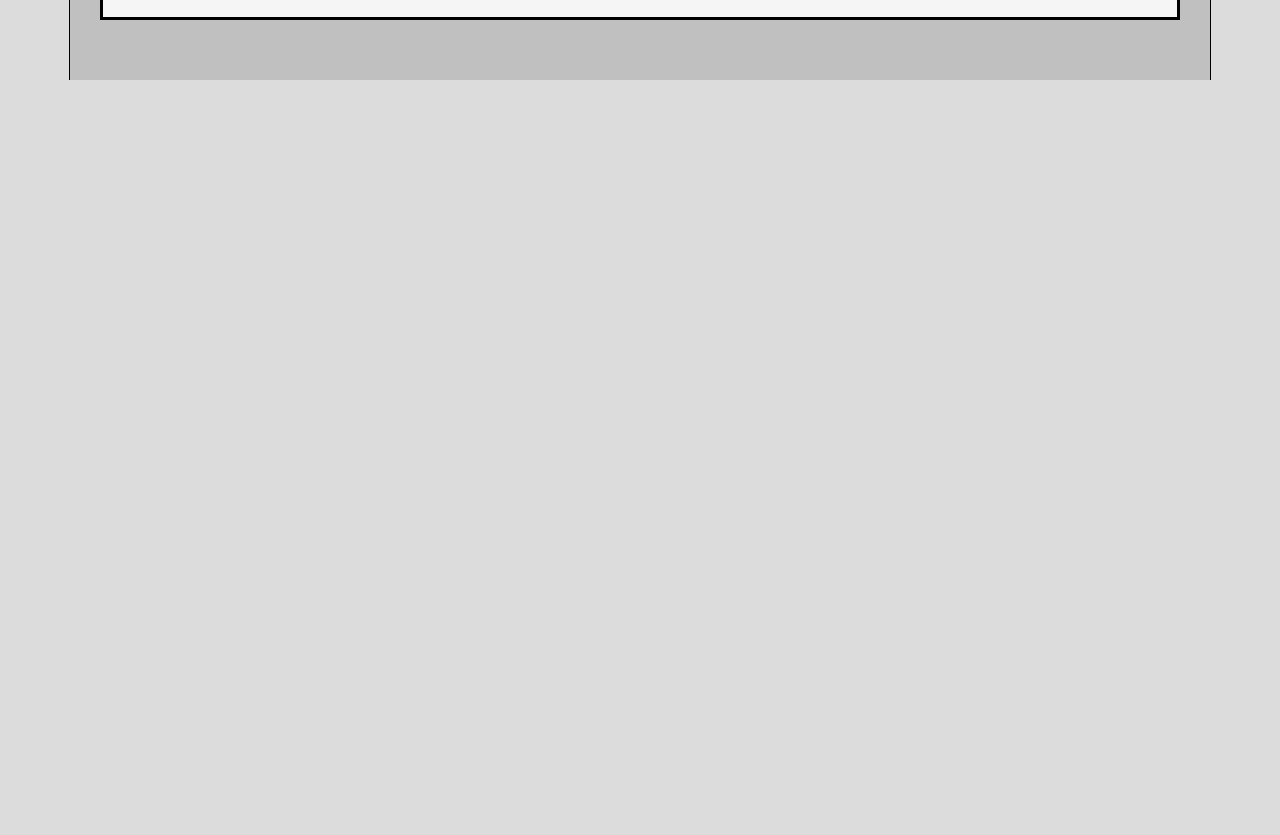
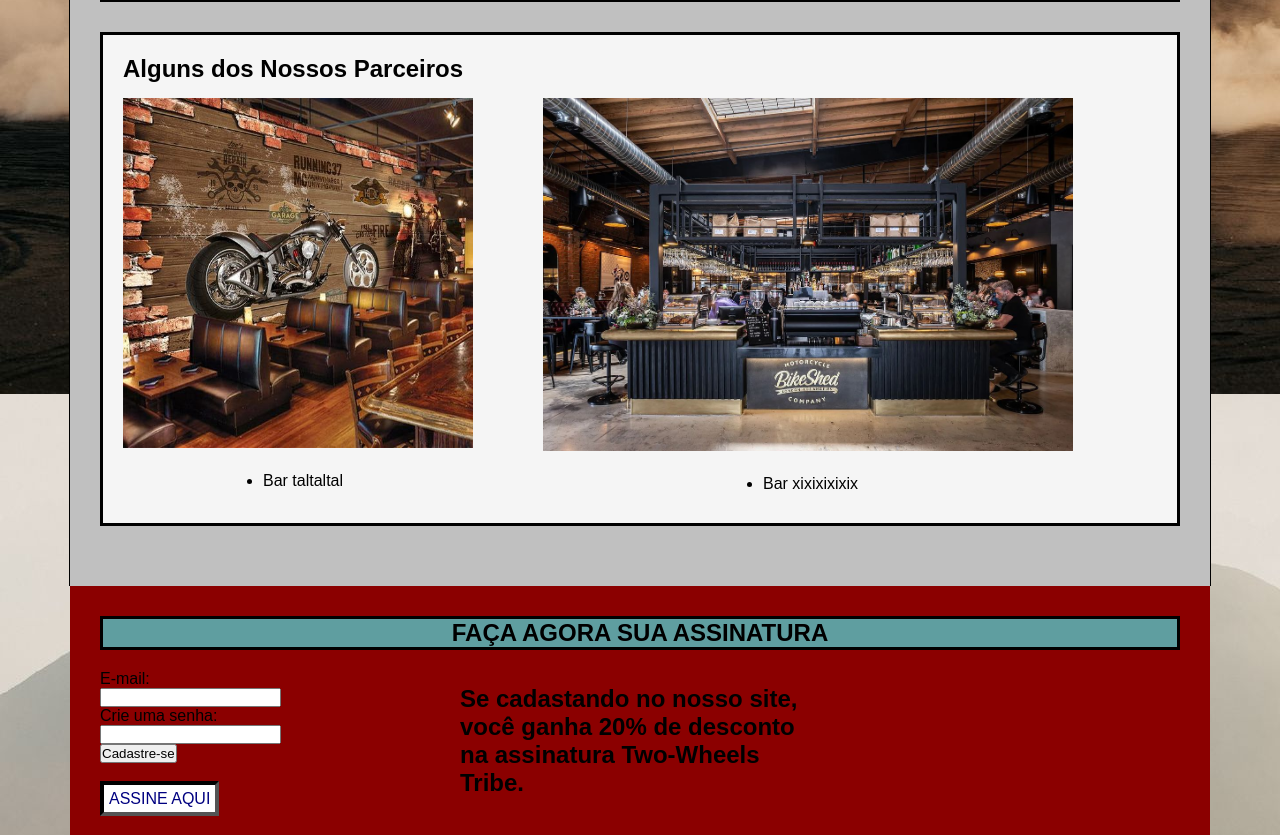
Before and after one commit to JpRodrigues2/Projeto_Final, a plain HTML site: page index.html in a window 1280 px wide. Shown: the part 1814-2649 px from the top of the page. Before the commit the page ends 1894 px from the top, so only its background shows below. Drawn offline with Linux system fonts and the light colour scheme.

Commit message:
Projeto_final

```diff
--- a/estilo.css
+++ b/estilo.css
@@ -4,12 +4,25 @@
 }
 
 body{
-    background: #DCDCDC ;
+    background:fixed #DCDCDC url('imagens/deserto.jfif') ;
     font: 16px Arial, Helvetica, sans-serif;
+}
+
+#assine{
+    background:#262626 ;
+    width: 1140px;
+    margin: 0 auto;
+}
+
+#title1{
+    background: #8B0000;
+    padding: 30px;
 }
 
 #cabecalho{
     background-color: #FFA07A;
+    width: 1140px;
+    margin: 0 auto;
     text-align: center;
     padding-bottom: 20px;
     border: 1px solid black;
@@ -40,6 +53,12 @@ body{
     height: 420px;
 }
 
+.left{
+    float: left;
+    width: 360px;
+    height: 120px;
+}
+
 .center_banner{
     display: block;
     margin-left: auto;
@@ -49,16 +68,16 @@ body{
 
 /* LINKS CABEÇALHO */
 a:link, a:visited{
+    background: #FFF;
     color:#000080;
     text-decoration: none;
     border:   4px inset black;
-    display: inline;
     padding: 5px;
 }
 
 a:hover{
-    color: #FFF;
-    background:#FF4500 ;
+    color: #000080;
+    background:#DAA520 ;
     padding: 5px;
 }
 /*-----------------------*/
@@ -78,3 +97,29 @@ a:hover{
     margin: 0 auto;
 
 }
+
+#container{
+    position: relative;
+}
+
+.absolute{
+    position: absolute;
+    left: 140px;
+}
+
+.absolute2{
+    position: absolute;
+    left: 220px;
+}
+
+
+.title2{
+    text-align: center;
+    background:#5F9EA0 ;
+    border: 3px solid black;
+    margin-bottom: 20px;
+}
+
+.up{
+    margin-top: 15px;
+}
--- a/index.html
+++ b/index.html
@@ -16,17 +16,17 @@
             <div>
                 <img width="300" src="imagens/Two-wheels tribe (1).png">
             </div>
-            <div>
-                <a href="">ASSINE JÁ</a>
-            </div>
+            <!--<div>
+                <a href="assinatura.html">ASSINE JÁ</a>
+            </div>       -->
         </div>
 
         <div id="principal">
-            <div>
+            <div>              <!-- Corpo 1 -->
                 <img class="center_banner" width="800" src="imagens/SEU UNIVERSO EM DUAS RODAS, PERFEITAMENTE ENCAIXADO NO NOSSO.png">
-            </div>
+            </div>             <!-- Corpo 1 FIM  -->
 
-            <div class="corpo"> <!-- CORPO 1-->
+            <div class="corpo"> <!-- CORPO 2-->
                 <div>
                     <h2>Box Two-Wheels</h2>
                 </div>
@@ -44,9 +44,9 @@
                         Junte-se a nós e aproveite a combinação perfeita de produtos premium e vantagens excepcionais!</h4>
                 </div>
                 <div class="clear"></div>
-            </div>       <!-- ----------------CORPO 1 FIM --------------------->
+            </div>       <!-- ----------------CORPO 2 FIM --------------------->
 
-            <div class="corpo">
+            <div class="corpo"> <!-- CORPO 3 -->
 
                 <div>
                     <h2 style="text-align: center;">Seja Two-Wheels Tribe</h2>
@@ -58,7 +58,68 @@
                     </video>
                 </div>
 
+            </div>   <!-- CORPO 3  FIM --------------->
 
+
+            <div class="corpo">    <!-- CORPO 4 -->
+                <div>
+                    <h2>Alguns dos Nossos Parceiros</h2>
+                </div>
+
+                <div class="esq">
+                    <div>
+                        <img width="350" style="padding-bottom:20px ;" class="space" src="imagens/parceiros1.jpeg">
+                    </div>
+                    <div id="container" >
+                        <ul class="absolute" type="disc">
+                            <li>Bar taltaltal</li>
+                        </ul>
+                    </div>
+                </div>
+
+                <div class="esq">
+                    <div>
+                        <img width="530" style="padding-bottom:20px ;" class="space" src="imagens/parceiros2.jpeg">
+                    </div>
+                    <div id="container" >
+                        <ul class="absolute2" type="disc">
+                            <li>Bar xixixixixix</li>
+                        </ul>
+                    </div>
+                </div>
+
+                <div class="clear"></div>
+            </div>         <!-------- CORPO 4 FIM--------->
+
+        </div>    <!------ FIM PRINCIPAL -------->
+
+        <div id="assine">
+
+            <div id="title1">
+                <div>
+                    <h2 class="title2"> FAÇA AGORA SUA ASSINATURA</h2>
+                </div>
+                <div class="left">
+                    <form>
+                        E-mail:<br>
+                        <input  type="text" name="login"><p>
+
+                        Crie uma senha:<br>
+                        <input  type="password" name="senha"><br>
+
+                        <input  type="submit" value="Cadastre-se">
+                    </form>
+                </div>
+
+                <div class="left">
+                    <h2 class="up"> Se cadastando no nosso site, você ganha 20% de desconto na assinatura Two-Wheels Tribe.</h2>
+                </div>
+
+                <div class="clear"></div>
+
+                <div>
+                    <a href="assinatura.html"> ASSINE AQUI</a>
+                </div>
 
             </div>
 
```
Also changed, not shown: assinatura.html (added), imagens/Riders.jfif (deleted), imagens/deserto.jfif (added), imagens/download.jfif (deleted), imagens/motos back.jpeg (deleted), imagens/parceiros1.jpeg (added), imagens/parceiros2.jpeg (added).
